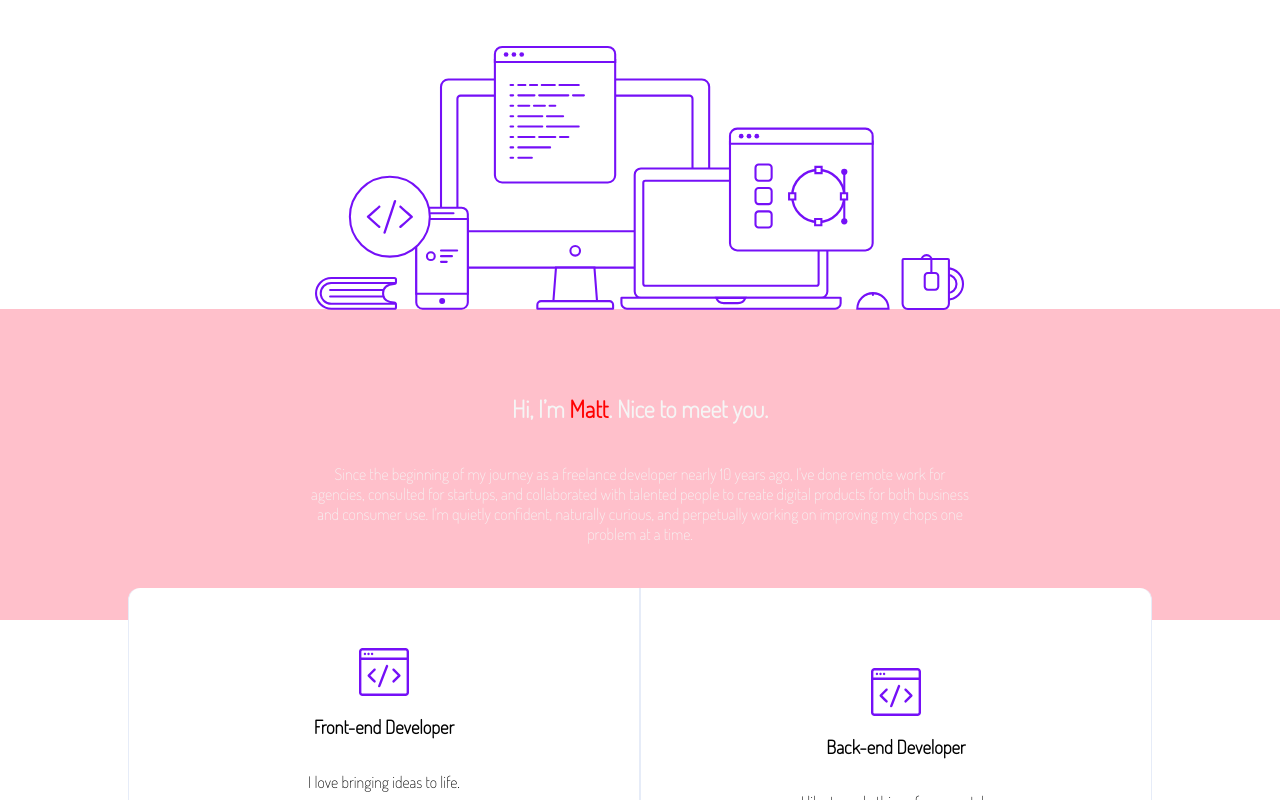
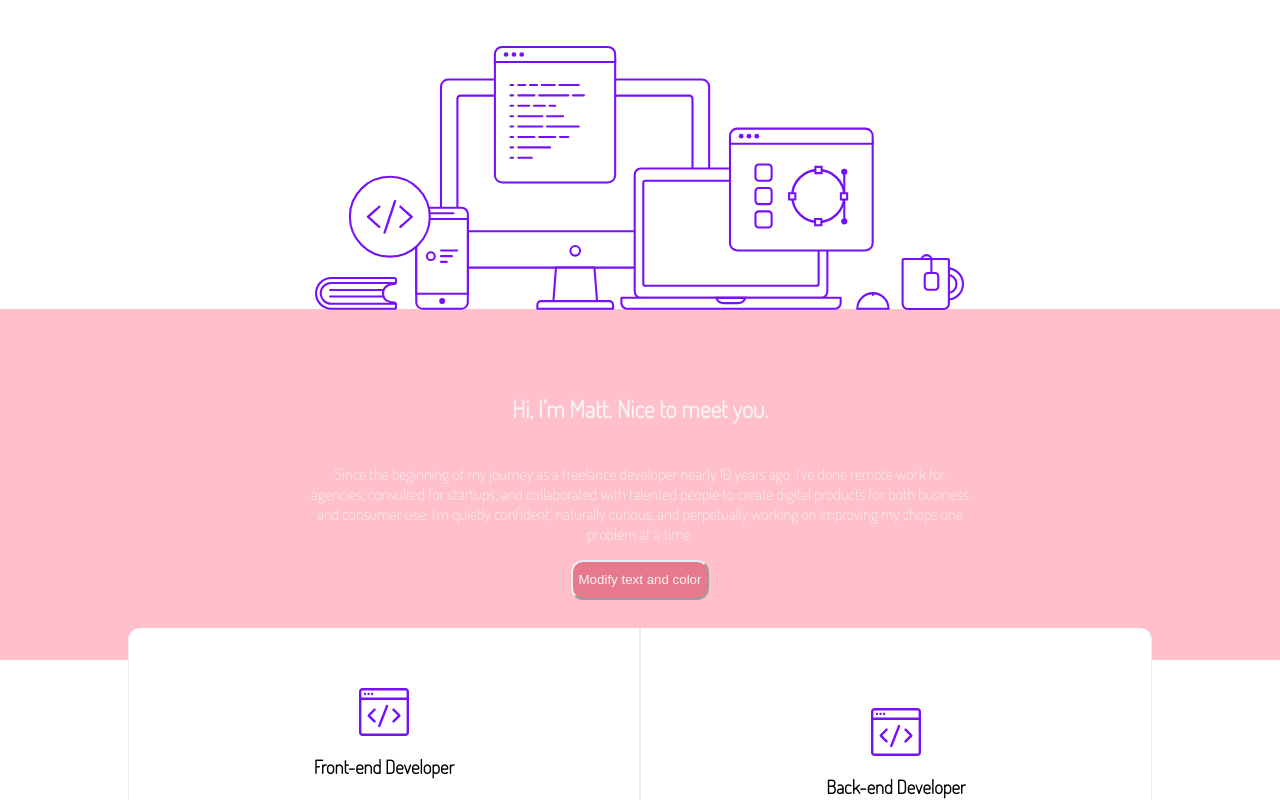
Before and after one commit to WildCodeSchool-2025-09/JS-remote-vert-checkpoint-1, a website: page site/portfolio.html in a window 1280 px wide. Shown: the part 467-1267 px from the top of the page. Drawn offline with Linux system fonts and the light colour scheme.

Commit message:
finish JS step 2

```diff
--- a/site/css/portfolio.css
+++ b/site/css/portfolio.css
@@ -159,3 +159,12 @@ section{
 .disabled{
   opacity: 0.5 ;
 }
+
+#changeNameBtn{
+  height: 2.5rem;
+  background-color: #e67a8c ;
+  border-color: var(--borderColor);
+  border-radius: var(--radius);
+color: var(--light);
+
+}
--- a/site/js/portfolio.js
+++ b/site/js/portfolio.js
@@ -1,6 +1,16 @@
 /* selectionne ton image*/
 const avatar = document.getElementById("avatar");
 
-avatar.addEventListener('click', () => {
+avatar.addEventListener("click", () => {
 avatar.src ="image/avatar.svg";
 })
+
+
+/*change le nom dans la description*/
+const changeNameBtn = document.getElementById("changeNameBtn");
+const firstName = document.getElementById("firstName");
+
+changeNameBtn.addEventListener("click", () =>{
+    let userName = prompt("What's your name ?");
+    firstName.textContent =userName;
+})
--- a/site/portfolio.html
+++ b/site/portfolio.html
@@ -34,8 +34,9 @@
       <!-- Second banner with description of your name and your presentation -->
       <article>
         <section class="description pink-bg">
-          <h1>Hi, I’m <span id="firstname">Matt</span>. Nice to meet you.</h1>
+          <h1>Hi, I’m <span id="firstName">Matt</span>. Nice to meet you.</h1>
           <p>Since the beginning of my journey as a freelance developer nearly 10 years ago, I've done remote work for agencies, consulted for startups, and collaborated with talented people to create digital products for both business and consumer use. I'm quietly confident, naturally curious, and perpetually working on improving my chops one problem at a time.</p>
+          <button id="changeNameBtn">Modify text and color</button>
         </section>
       </article>
 
```
